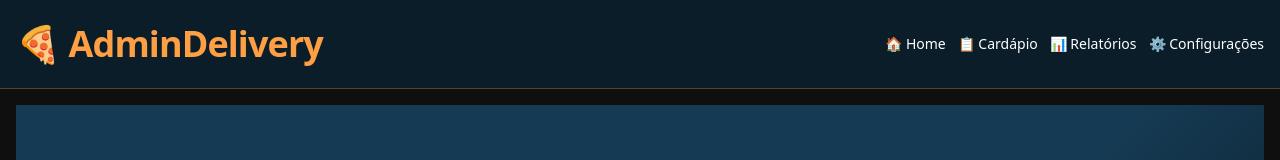
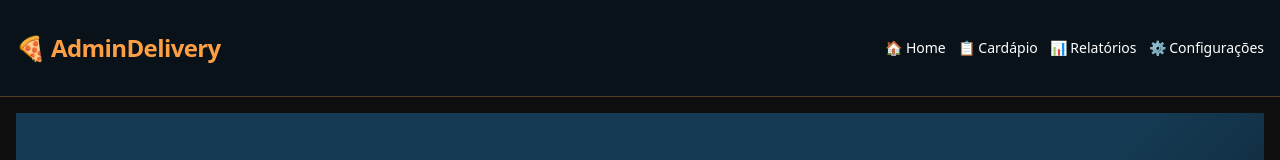
Before and after one commit to lglducci/site-admin-delivery, a React (Vite) app: page /pizza-modelo in a window 1280 px wide. Shown: the top 160 px of the page. Built offline with nearby package versions, Linux system fonts and the light colour scheme; no server answers.

Commit message:
Update Layout.jsx

```diff
--- a/src/Layout.jsx
+++ b/src/Layout.jsx
@@ -14,10 +14,10 @@ export default function Layout() {
     <div className="min-h-screen bg-[#0F0F0F] text-white flex flex-col">
       {/* Menu fixo */}
 
-      <header className="bg-[#0c1d2a] border-b border-[#ff9f43]/30 px-4 py-6 flex justify-between items-center">
+      <header className="bg-[#091219] border-b border-[#ff9f43]/30 px-4 py-8 flex justify-between items-center">
 
 <div
-  className="font-extrabold tracking-tight text-4xl md:text-4xl"
+  className="font-extrabold tracking-tight text-2xl md:text-2xl"
   style={{ color: "#ff9f43" }}
 >
   🍕 AdminDelivery
```
